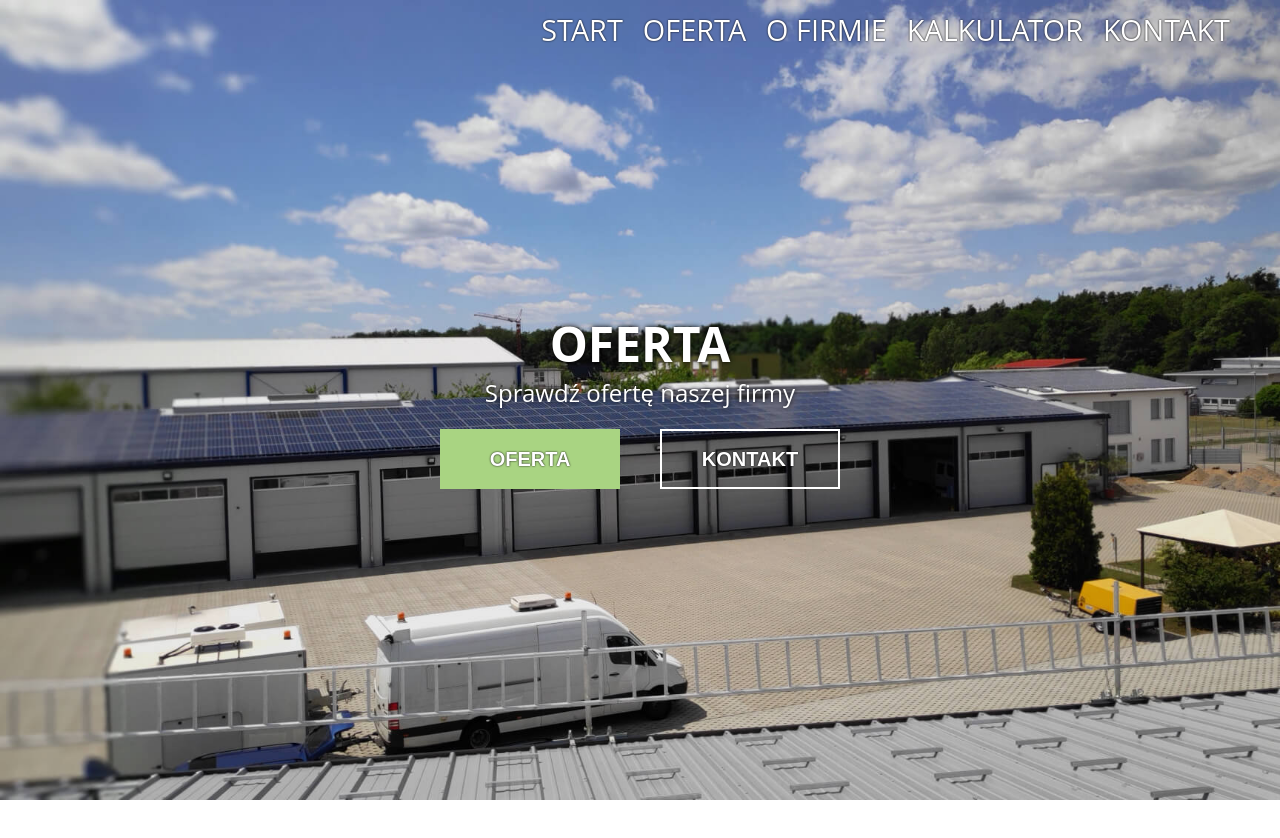
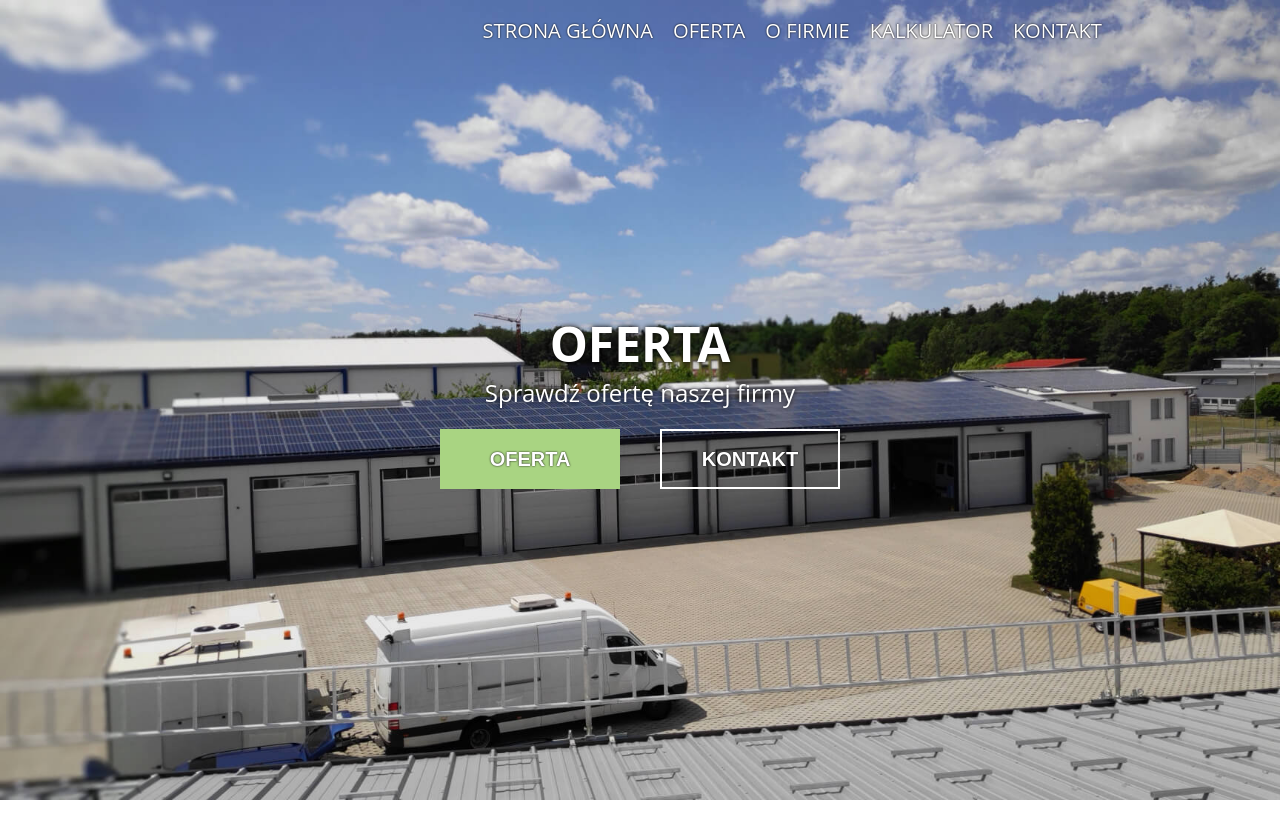
Before and after one commit to trupu/photovoltaics, a Vue app: page / in a window 1280 px wide. Shown: the top 838 px of the page. Built offline with nearby package versions, Linux system fonts and the light colour scheme; the HTML template or start-up script is replaced by a standard one; what vue-silentbox would draw is missing.

Commit message:
feat: smaller menu

```diff
--- a/src/js/components/Navbar.vue
+++ b/src/js/components/Navbar.vue
@@ -9,7 +9,7 @@
             ul
                 li.link(@click='toggleMenu()')
                     router-link(to="/")
-                        | Start
+                        | Strona Główna
                 li.link(@click='toggleMenu()')
                     router-link(to="/oferta")
                         | Oferta
@@ -231,7 +231,7 @@ export default {
           text-decoration: none;
           color: #fff;
           text-transform: uppercase;
-          font-size: 2em;
+          font-size: 1.4em;
           text-shadow: 0 0 2px #000;
 
           display: flex;
@@ -272,6 +272,7 @@ export default {
       opacity: 1;
       animation: none;
       background: none;
+      padding: 0 10% 0 10%;
 
       ul {
         flex-flow: row;
```
